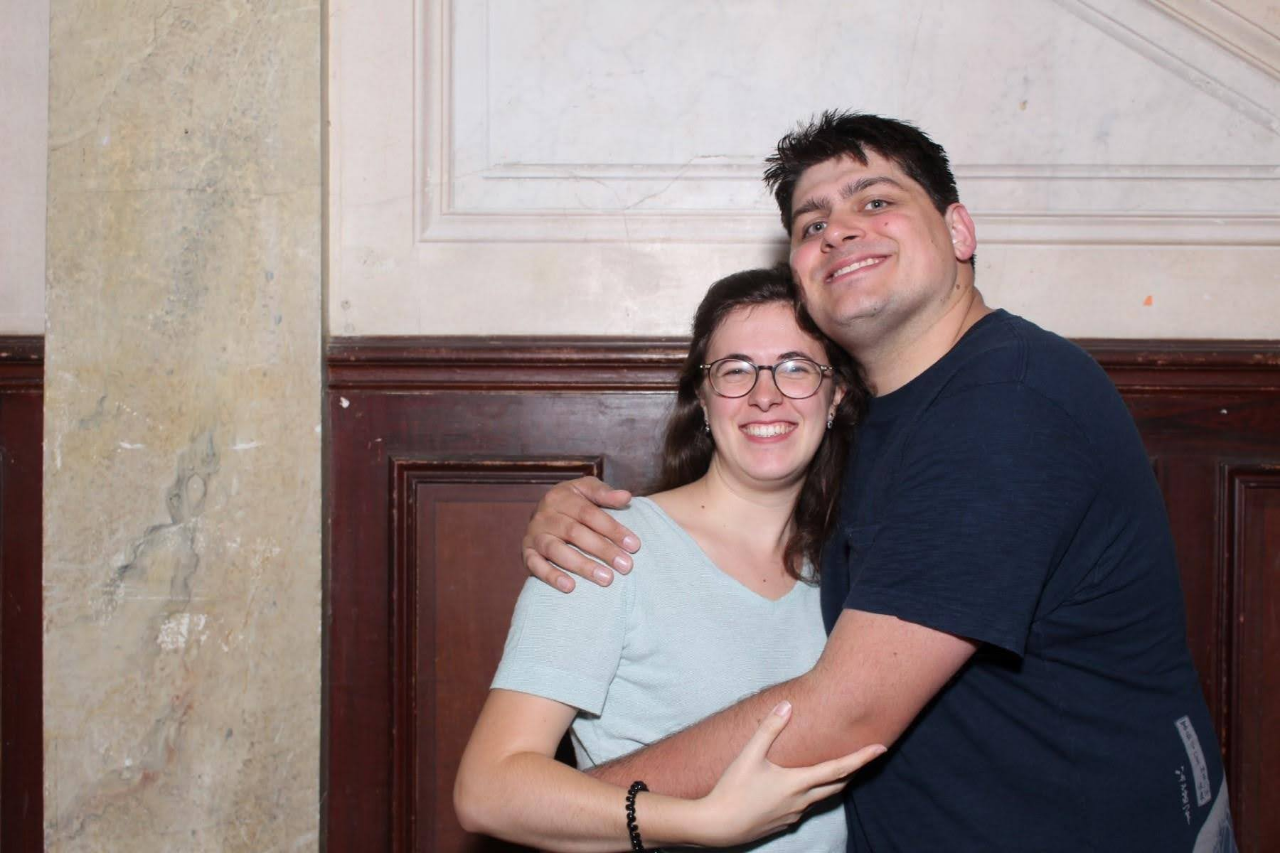
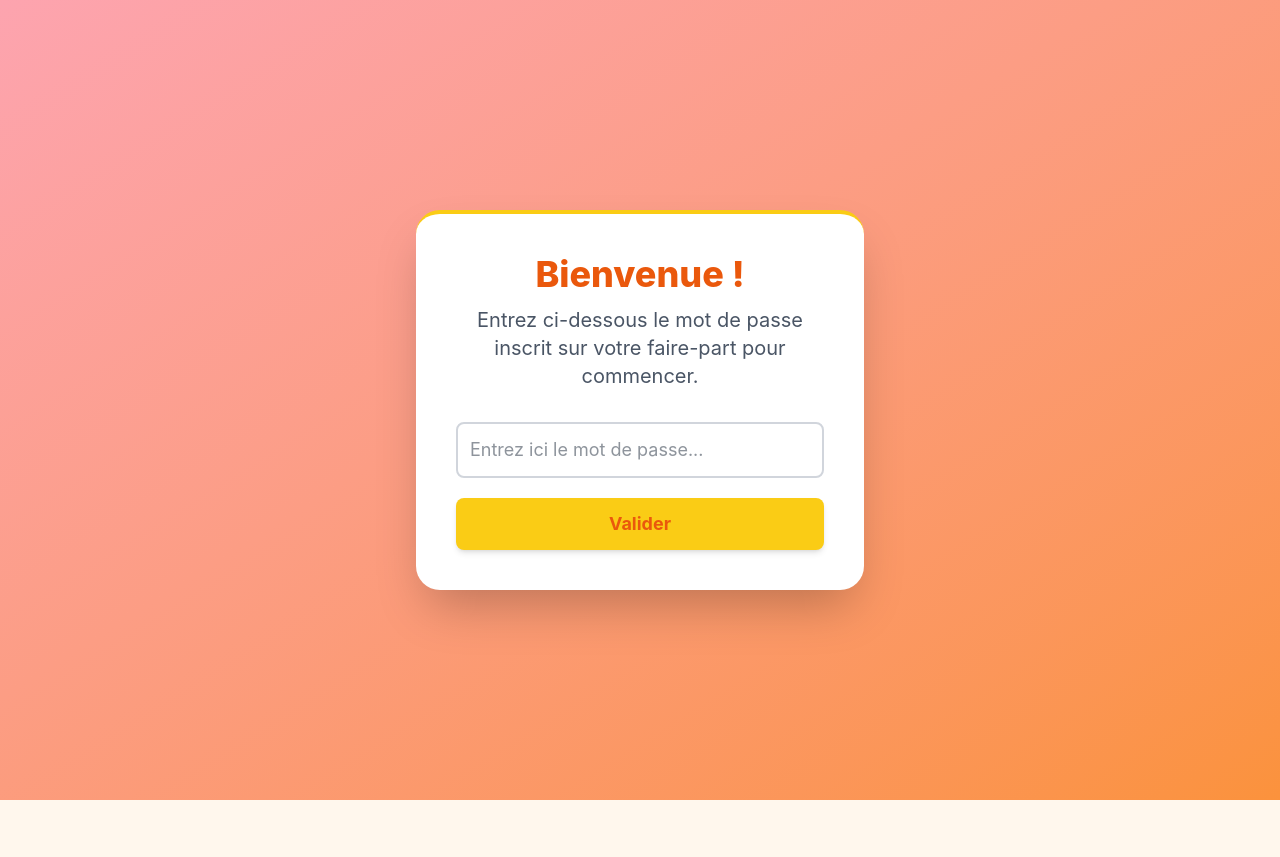
Before and after one commit to TimotheeMonceaux/MarieArthur2026, a React (Vite) app: page / in a window 1280 px wide. After the commit the page ends 800 px from the top, so only its background shows below. Built offline with nearby package versions, Linux system fonts and the light colour scheme.

Commit message:
Add prototype for password system

```diff
--- a/src/App.tsx
+++ b/src/App.tsx
@@ -1,11 +1,51 @@
-import photo from './assets/photo.jpg'
+import photo from './assets/photo.jpg';
+import photo2 from './assets/photo2.jpg';
+import PasswordPrompt from './components/PasswordPrompt';
+import { useAppSelector } from './store/store';
 
 function App() {
-  return (
-    <>
-      <img src={photo} className="logo" alt="Photo" />
-    </>
-  )
+  const profile = useAppSelector((state) => state.passwordSlice.profile);
+  if (profile === undefined) return <PasswordPrompt />
+
+  let description = (profile === 'GUEST_ALL') ?
+    "Vous êtes invité pour tout le mariage" : "Vous êtes invité pour le vin d'honneur";
+  let image = (profile === 'GUEST_ALL') ? photo2 : photo;
+
+  return <div className="min-h-screen flex items-center justify-center bg-gradient-to-br from-citrus-pink to-citrus-orange p-4">
+      <div
+        className="
+          bg-white overflow-hidden rounded-2xl md:rounded-3xl shadow-2xl
+          max-w-md w-full border-t-4 border-citrus-bright
+          transform transition-all duration-300 hover:scale-[1.02]
+        "
+      >
+        {/* Section Image */}
+        <div className="relative h-64 w-full bg-gray-200">
+          <img
+            src={image}
+            alt="photo"
+            className="w-full h-full object-cover"
+          />
+          {/* Overlay subtil pour le contraste */}
+          <div className="absolute inset-0 bg-black/5" />
+        </div>
+
+        {/* Section Contenu */}
+        <div className="p-8 sm:p-10 text-center">
+          <h1 className="text-3xl font-extrabold text-citrus-deep mb-4">
+            Vous êtes connecté !
+          </h1>
+
+          <div className="bg-orange-50 p-4 rounded-xl border border-citrus-yellow/30">
+            <p className="text-lg text-gray-700 leading-relaxed italic">
+              {description}
+            </p>
+          </div>
+        </div>
+      </div>
+    </div>
+
+  return <><img src={photo} className="logo" alt="Photo" /></>
 }
 
 export default App
--- /dev/null
+++ b/src/components/PasswordPrompt.tsx
@@ -0,0 +1,59 @@
+import { useAppDispatch } from '../store/store';
+import { checkPassword } from '../store/slices/passwordSlice';
+import { useState } from 'react';
+
+function PasswordPrompt() {
+    const dispatch = useAppDispatch();
+    const [inputValue, setInputValue] = useState<string>();
+    const handleSubmit = () => dispatch(checkPassword(inputValue ?? ''));
+    return <div className="min-h-screen flex items-center justify-center bg-gradient-to-br from-citrus-pink to-citrus-orange p-4">
+      <div
+        className="
+          bg-white p-8 sm:p-10 rounded-2xl md:rounded-3xl shadow-2xl
+          max-w-md w-full border-t-4 border-citrus-bright
+          transform transition-all duration-300 hover:scale-[1.02]
+        "
+      >
+        <h1 className="text-4xl font-extrabold text-citrus-deep text-center mb-3">
+          Bienvenue !
+        </h1>
+        <p className="text-xl text-gray-600 text-center mb-8">
+          Entrez ci-dessous le mot de passe inscrit sur votre faire-part pour commencer.
+        </p>
+
+        <form onSubmit={handleSubmit} className="space-y-5">
+          <div>
+            <input
+              type="text"
+              id="simple-input"
+              className="
+                w-full p-3 border-2 border-gray-300 rounded-lg
+                focus:border-citrus-bright focus:ring-2 focus:ring-citrus-yellow
+                outline-none transition-colors duration-200
+                text-lg text-gray-800
+              "
+              placeholder="Entrez ici le mot de passe..."
+              value={inputValue}
+              onChange={(e) => setInputValue(e.target.value)}
+              required
+            />
+          </div>
+
+          <button
+            type="submit"
+            className="
+              w-full bg-citrus-bright hover:bg-citrus-yellow
+              text-citrus-deep font-bold text-lg
+              py-3 rounded-lg shadow-md
+              transition-colors duration-200
+              focus:outline-none focus:ring-4 focus:ring-citrus-yellow focus:ring-opacity-50
+            "
+          >
+            Valider
+          </button>
+        </form>
+      </div>
+    </div>;
+}
+
+export default PasswordPrompt;
--- a/src/index.css
+++ b/src/index.css
@@ -1,11 +1,33 @@
+@import "tailwindcss";
+
+@theme {
+  /* --- Palette Agrumes d'Été --- */
+
+  /* Jaune Citron */
+  --color-citrus-yellow: #fde047;
+  --color-citrus-bright: #facc15;
+
+  /* Orange Sanguine */
+  --color-citrus-orange: #fb923c;
+  --color-citrus-deep: #ea580c;
+
+  /* Pamplemousse Rose */
+  --color-citrus-pink: #fda4af;
+  --color-citrus-punch: #f43f5e;
+
+  /* Lime / Citron Vert */
+  --color-citrus-lime: #a3e635;
+  --color-citrus-green: #65a30d;
+
+  /* --- Variables de Design --- */
+  --font-sans: "Inter", system-ui, sans-serif;
+
+  --radius-xl: 1.5rem;
+  --radius-2xl: 2rem;
+}
+
+/* Styles globaux optionnels */
 body {
-  margin: 0;
-  display: flex;
-  place-items: center;
-  min-width: 320px;
+  @apply bg-orange-50 text-slate-900;
   min-height: 100vh;
 }
-
-img {
-  width: 100%;
-}
--- /dev/null
+++ b/src/store/slices/passwordSlice.ts
@@ -0,0 +1,25 @@
+import { createSlice, type PayloadAction } from '@reduxjs/toolkit';
+
+export interface PasswordState {
+    profile: undefined | 'GUEST_ALL' | 'GUEST_DRINKS'
+}
+
+const initialState: PasswordState = {
+    profile: undefined
+}
+
+export const passwordSlice = createSlice({
+  name: 'password',
+  initialState,
+  reducers: {
+    checkPassword: (state, pwd: PayloadAction<string>) => {
+        if (pwd.payload === 'ALL INCLUSIVE')
+            state.profile = 'GUEST_ALL';
+        else if (pwd.payload === 'CIAO BYE')
+            state.profile = 'GUEST_DRINKS';
+    }
+  }
+});
+
+export const { checkPassword } = passwordSlice.actions;
+export default passwordSlice.reducer;
--- /dev/null
+++ b/src/store/store.ts
@@ -0,0 +1,15 @@
+import { configureStore } from "@reduxjs/toolkit";
+import passwordSlice from "./slices/passwordSlice";
+import { useDispatch, useSelector } from 'react-redux';
+
+export const store = configureStore({
+  reducer: {
+    passwordSlice
+  }
+});
+
+export type RootState = ReturnType<typeof store.getState>;
+export type AppDispatch = typeof store.dispatch;
+
+export const useAppDispatch = useDispatch.withTypes<AppDispatch>();
+export const useAppSelector = useSelector.withTypes<RootState>();
--- a/vite.config.ts
+++ b/vite.config.ts
@@ -1,8 +1,12 @@
 import { defineConfig } from 'vite'
 import react from '@vitejs/plugin-react'
+import tailwindcss from '@tailwindcss/vite'
 
 // https://vite.dev/config/
 export default defineConfig({
-  plugins: [react()],
+  plugins: [
+    react(),
+    tailwindcss()
+  ],
   base: '/'
 })
```
Also changed, not shown: package.json (+6 -1 lines), src/main.tsx (+7 -3 lines), src/assets/photo2.jpg (added), 1 other file (tests, documents, lock files or other folders).
